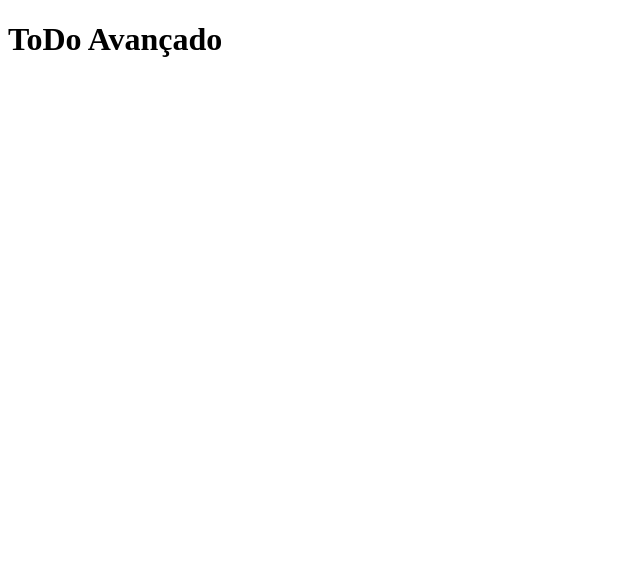
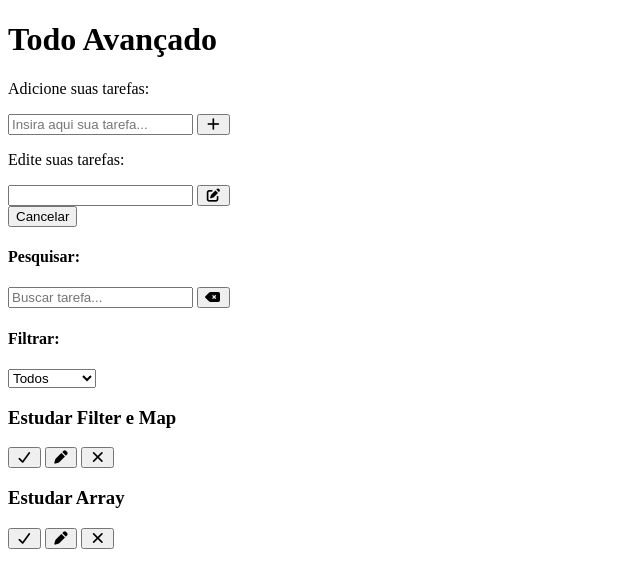
Before and after one commit to GOMEZz157/To-Do-List, a plain HTML site: page index.html in a window 1280 px wide. Shown: the whole page, without its empty margins (0-640 px from the left). Drawn offline with Linux system fonts and the light colour scheme.

Commit message:
HTML finalizado

```diff
--- a/index.html
+++ b/index.html
@@ -1,17 +1,85 @@
-<!DOCTYPE html>
+<!doctype html>
 <html lang="en">
-<head>
-    <meta charset="UTF-8">
-    <meta name="viewport" content="width=device-width, initial-scale=1.0">
+  <head>
+    <meta charset="UTF-8" />
+    <meta name="viewport" content="width=device-width, initial-scale=1.0" />
     <!-- CSS -->
-    <link rel="stylesheet" href="css/styles.css">
+    <link rel="stylesheet" href="css/styles.css" />
     <!-- Script -->
     <script src="js/scripts.js" defer></script>
     <!-- Font Awesome -->
-    <link rel="stylesheet" href="https://cdnjs.cloudflare.com/ajax/libs/font-awesome/7.0.1/css/all.min.css" integrity="sha512-2SwdPD6INVrV/lHTZbO2nodKhrnDdJK9/kg2XD1r9uGqPo1cUbujc+IYdlYdEErWNu69gVcYgdxlmVmzTWnetw==" crossorigin="anonymous" referrerpolicy="no-referrer" />
+    <link
+      rel="stylesheet"
+      href="https://cdnjs.cloudflare.com/ajax/libs/font-awesome/7.0.1/css/all.min.css"
+      integrity="sha512-2SwdPD6INVrV/lHTZbO2nodKhrnDdJK9/kg2XD1r9uGqPo1cUbujc+IYdlYdEErWNu69gVcYgdxlmVmzTWnetw=="
+      crossorigin="anonymous"
+      referrerpolicy="no-referrer"
+    />
     <title>To Do List</title>
-</head>
-<body>
-    <h1>ToDo Avançado</h1>
-</body>
+  </head>
+  <body>
+    <div class="todo-container">
+      <header>
+        <h1>Todo Avançado</h1>
+      </header>
+      <form id="todo-form">
+        <p>Adicione suas tarefas:</p>
+        <div class="form-control">
+          <input
+            type="text"
+            id="todo-input"
+            placeholder="Insira aqui sua tarefa..."
+          />
+          <button type="submit">
+            <i class="fa-solid fa-plus"></i>
+          </button>
+        </div>
+      </form>
+      <form id="edit-form">
+        <p>Edite suas tarefas:</p>
+        <div class="form-control">
+          <input type="text" id="edit-input" />
+          <button type="submit">
+            <i class="fa-solid fa-pen-to-square"></i>
+          </button>
+        </div>
+        <button id="cancel-edit-btn">Cancelar</button>
+      </form>
+      <div id="toolbar">
+        <div id="search">
+          <h4>Pesquisar:</h4>
+          <form>
+            <input
+              type="text"
+              id="search-input"
+              placeholder="Buscar tarefa..."
+            />
+            <button id="erase-button">
+              <i class="fa-solid fa-delete-left"></i>
+            </button>
+          </form>
+        </div>
+        <div id="filter">
+          <h4>Filtrar:</h4>
+          <select id="filter-select">
+            <option value="all">Todos</option>
+            <option value="done">Concluidos</option>
+            <option value="todo">Pendentes</option>
+          </select>
+        </div>
+      </div>
+      <div id="todo-list">
+        <div class="todo">
+          <h3>Estudar Filter e Map</h3>
+          <button class="finish-todo"><i class="fa-solid fa-check"></i></button>
+          <button class="edit-todo"><i class="fa-solid fa-pen"></i></button>
+          <button class="remove-todo"><i class="fa-solid fa-xmark"></i></button>
+          <h3>Estudar Array</h3>
+          <button class="finish-todo"><i class="fa-solid fa-check"></i></button>
+          <button class="edit-todo"><i class="fa-solid fa-pen"></i></button>
+          <button class="remove-todo"><i class="fa-solid fa-xmark"></i></button>
+        </div>
+      </div>
+    </div>
+  </body>
 </html>
```
